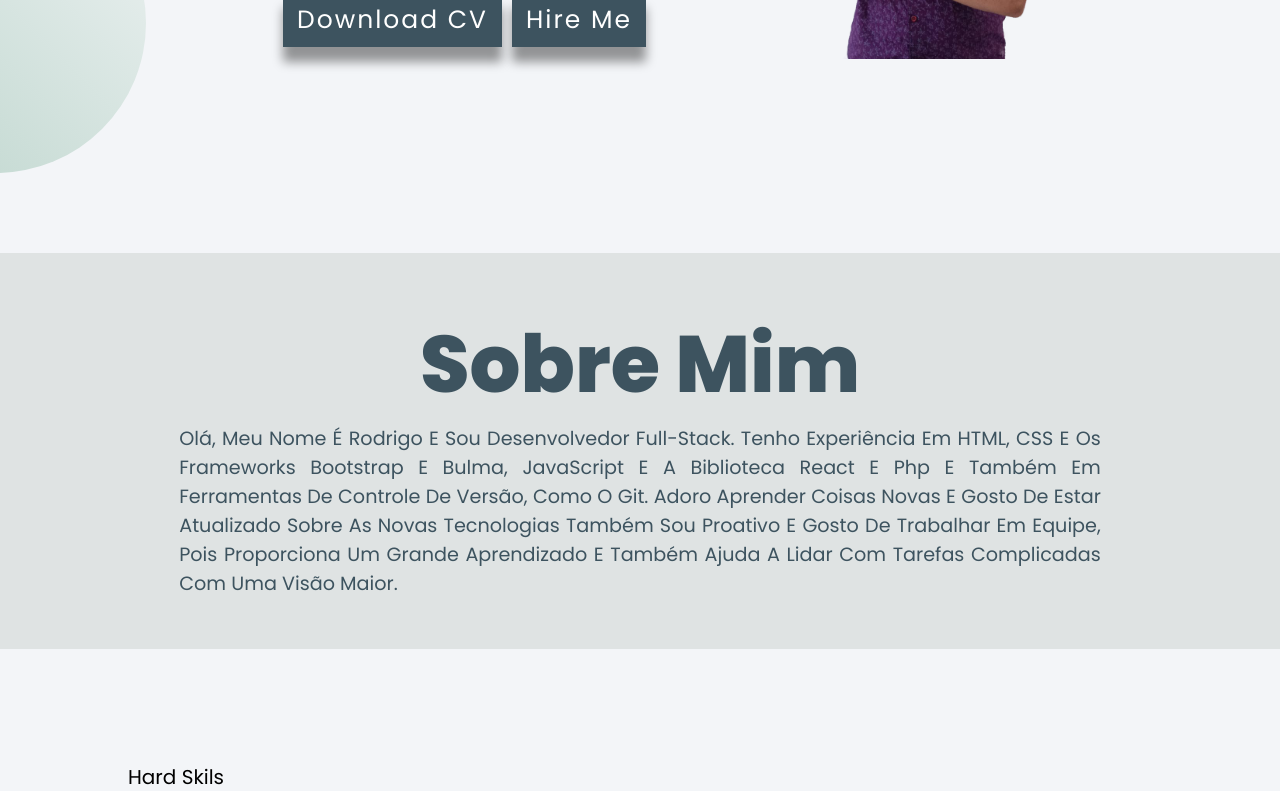
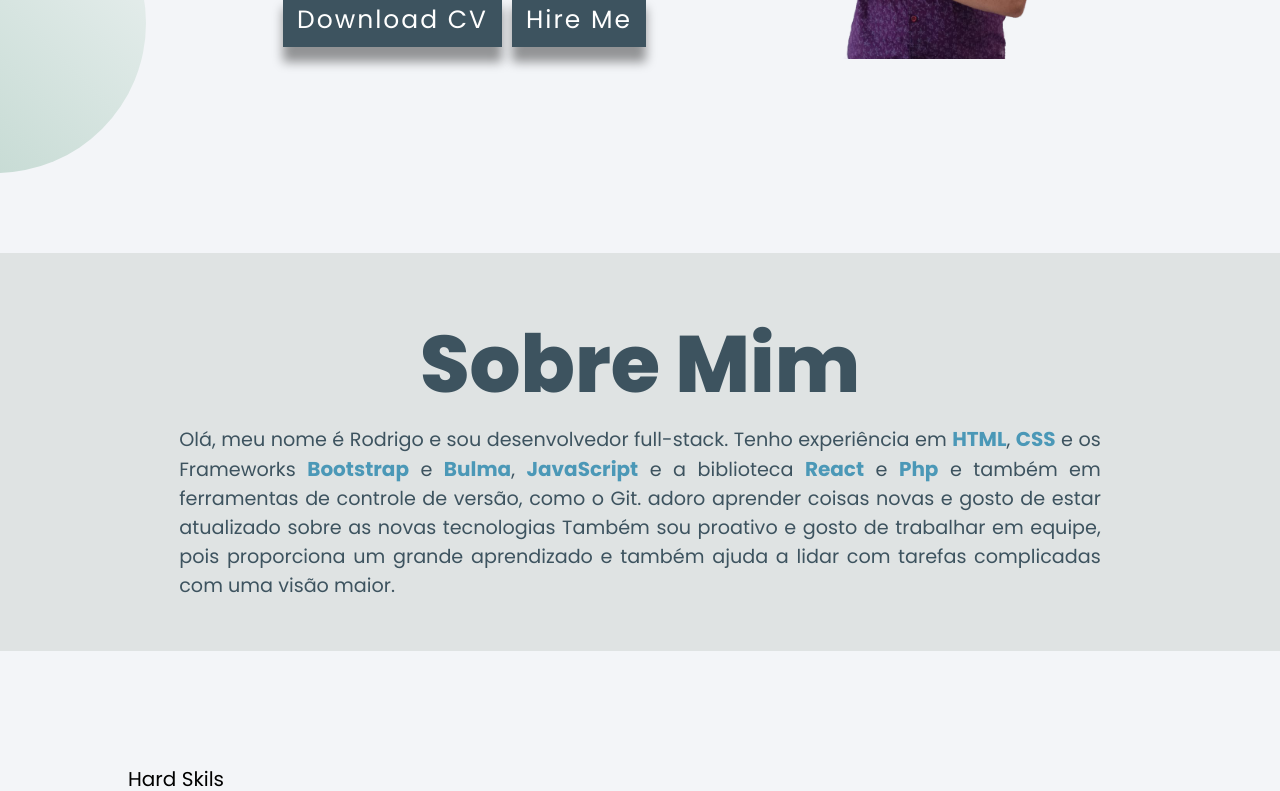
Before and after one commit to szsouza/portifolio, a React (Create React App) app: page / in a window 1280 px wide. Shown: the part 447-1238 px from the top of the page. Built offline with nearby package versions, Linux system fonts and the light colour scheme.

Commit message:
complete

```diff
--- a/src/pages/about/about.css
+++ b/src/pages/about/about.css
@@ -8,6 +8,15 @@
   padding: 4% 10%;
   background-color: #dfe3e3;
   text-align: justify;
+}
+
+.About p {
+  text-transform: none;
+}
+
+.About p span{
+  color: #4B98B7;
+  font-weight: 700;
 }
 
 
--- a/src/pages/about/index.js
+++ b/src/pages/about/index.js
@@ -7,7 +7,7 @@ const About = () => {
       <div className="About" id="About">
         <div className="about-me">
           <h1>sobre mim</h1>
-          <p> Olá, meu nome é Rodrigo e sou desenvolvedor full-stack. Tenho experiência em HTML, CSS e os Frameworks Bootstrap e Bulma, JavaScript e a biblioteca React e Php e também em ferramentas de controle de versão, como o Git.
+          <p> Olá, meu nome é Rodrigo e sou desenvolvedor full-stack. Tenho experiência em <span>HTML</span>, <span>CSS</span> e os Frameworks <span>Bootstrap</span> e <span>Bulma</span>, <span>JavaScript</span> e a biblioteca <span>React</span> e <span>Php</span> e também em ferramentas de controle de versão, como o Git.
       adoro aprender coisas novas e gosto de estar atualizado sobre as novas tecnologias
       Também sou proativo e gosto de trabalhar em equipe, pois proporciona um grande aprendizado e também ajuda a lidar com tarefas complicadas com uma visão maior.</p>
         </div>
```
